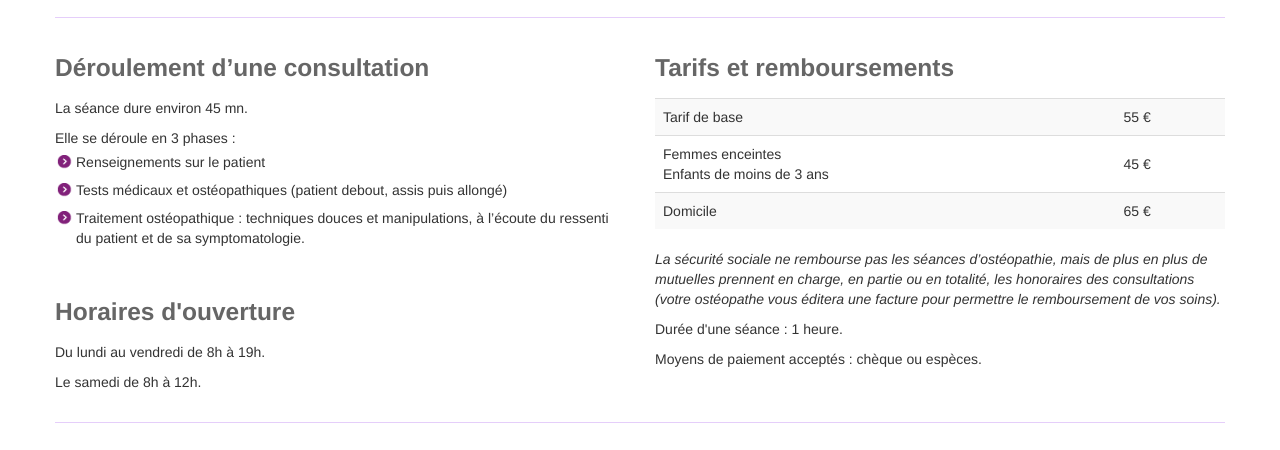
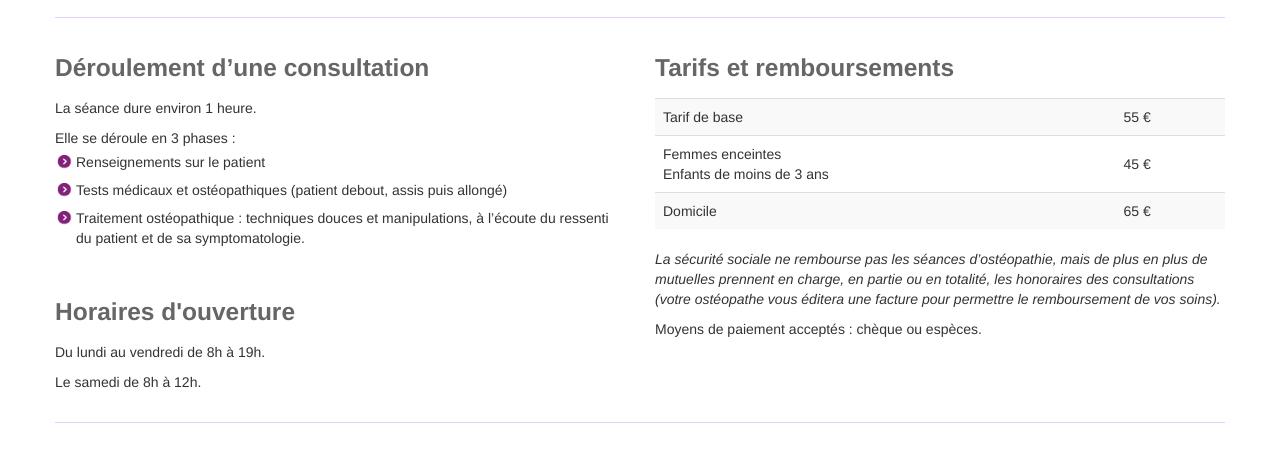
Before and after one commit to pgiraud/coline_wispelaere_osteopathie, a plain HTML site: page index.html in a window 1280 px wide. Shown: the part 915-1365 px from the top of the page. Drawn offline with Linux system fonts and the light colour scheme.

Commit message:
Mise à jour durée

```diff
--- a/index.html
+++ b/index.html
@@ -127,7 +127,7 @@
                 <div class="span6">
                     <h3>Déroulement d’une consultation</h3>
                     <p>
-                    La séance dure environ 45 mn.
+                    La séance dure environ 1 heure.
                     </p>
                     <p>
                     <ul>
@@ -169,9 +169,6 @@
                     (votre ostéopathe vous éditera une facture
                     pour permettre le remboursement de vos soins).
                     </em>
-                    </p>
-                    <p>
-                      Durée d'une séance : 1 heure.
                     </p>
                     <p>Moyens de paiement acceptés : chèque ou espèces.</p>
                 </div>
```
